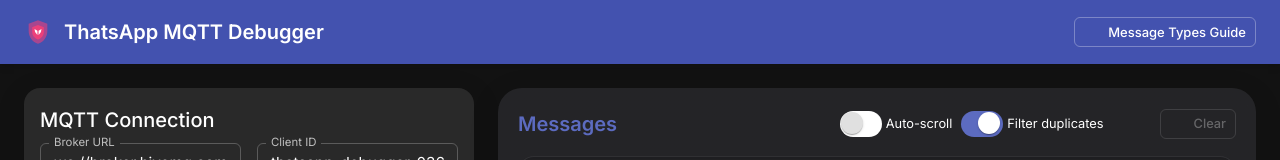
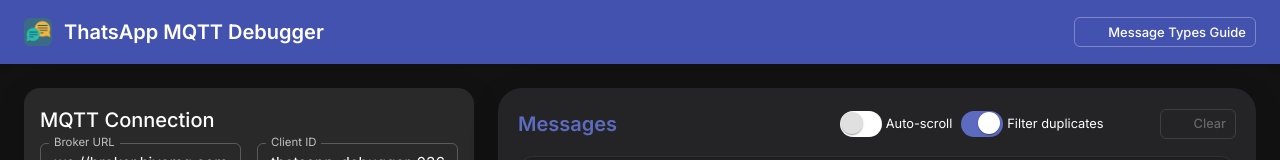
Before and after one commit to SkitterDsg/ThatsAppMQTTDebugger, a Next.js app: page / in a window 1280 px wide. Shown: the top 160 px of the page. Built offline with nearby package versions, Linux system fonts and the light colour scheme; some icons are missing.

Commit message:
Update favicon and replace SVG logo with image for improved branding

```diff
--- a/pages/index.tsx
+++ b/pages/index.tsx
@@ -27,7 +27,7 @@ export default function Home() {
         <title>ThatsApp MQTT Debugger</title>
         <meta name="description" content="Debug MQTT messages for ThatsApp" />
         <meta name="viewport" content="width=device-width, initial-scale=1" />
-        <link rel="icon" href="/favicon.ico" />
+        <link rel="icon" href="/thatsapp.png" />
       </Head>
 
       <Box sx={{ display: 'flex', flexDirection: 'column', minHeight: '100vh' }}>
@@ -39,12 +39,13 @@ export default function Home() {
               gap: 1.5,
               flexGrow: 1
             }}>
-              <svg width="28" height="28" viewBox="0 0 24 24" fill="none" xmlns="http://www.w3.org/2000/svg">
-                <path d="M12 2L4 5V11.09C4 16.14 7.41 20.85 12 22C16.59 20.85 20 16.14 20 11.09V5L12 2Z" fill="#EC407A" opacity="0.6" />
-                <path d="M12 6L7 8V12C7 14.8 9.13 17.67 12 18.5C14.87 17.67 17 14.8 17 12V8L12 6Z" fill="#EC407A" />
-                <path d="M11.5 14.5V11L9 9.5L9.5 12L11.5 14.5Z" fill="white" />
-                <path d="M12.5 14.5V11L15 9.5L14.5 12L12.5 14.5Z" fill="white" />
-              </svg>
+              <img
+                src="/thatsapp.png"
+                alt="ThatsApp Logo"
+                width="28"
+                height="28"
+                style={{ borderRadius: '6px' }}
+              />
               <Typography variant="h6" component="div" sx={{ fontWeight: 600 }}>
                 ThatsApp MQTT Debugger
               </Typography>
```
Also changed, not shown: public/thatsapp.png (added).
